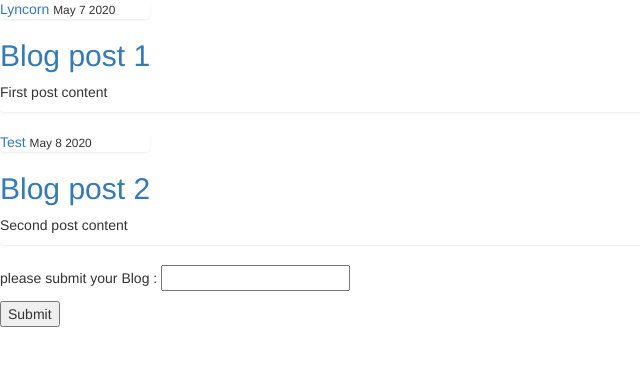
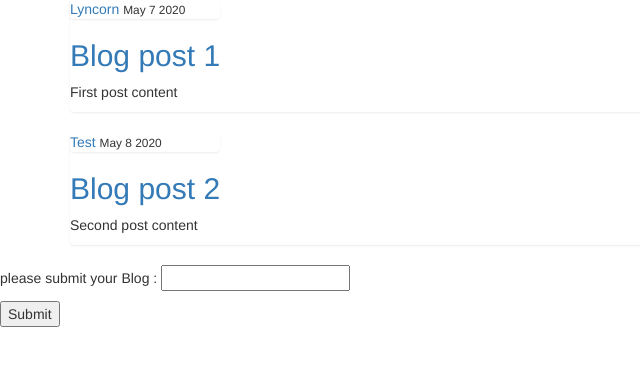
Before and after one commit to liberbell/py18, a Django app: page /business in a window 1280 px wide. Shown: the part 51-417 px from the top of the page, without its empty margins (0-640 px from the left). Run offline with Django 3.2, Linux system fonts and the light colour scheme; some libraries are stand-ins or nearby versions.

Commit message:
business5

```diff
--- a/django_project/blog/templates/blog/business.html
+++ b/django_project/blog/templates/blog/business.html
@@ -6,7 +6,7 @@ Business Blog
 
 {% block content %}
 
-<section>
+<section class="container">
     {% for post in posts %}
         {% comment %} <h1>{{ post.title }}</h1>
         <p>By {{ post.author }} on {{ post.date_posted }}</p>
```
